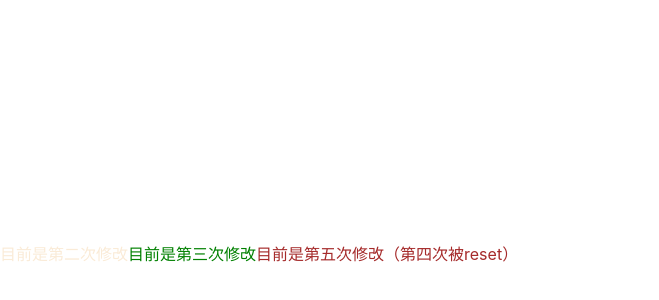
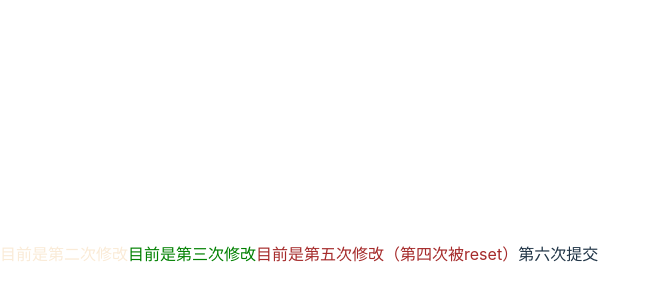
Before and after one commit to izz520/git_reset_revert, a React (Vite) app: page / in a window 1280 px wide. Shown: the part 146-446 px from the top of the page, without its empty margins (0-659 px from the left). Built offline with nearby package versions, Linux system fonts and the light colour scheme.

Commit message:
six submit

```diff
--- a/src/App.tsx
+++ b/src/App.tsx
@@ -10,6 +10,7 @@ function App() {
       <span className='two'>目前是第二次修改</span>
       <span className='three'>目前是第三次修改</span>
       <span className='five'>目前是第五次修改（第四次被reset）</span>
+      <span>第六次提交</span>
     </div>
   )
 }
```
